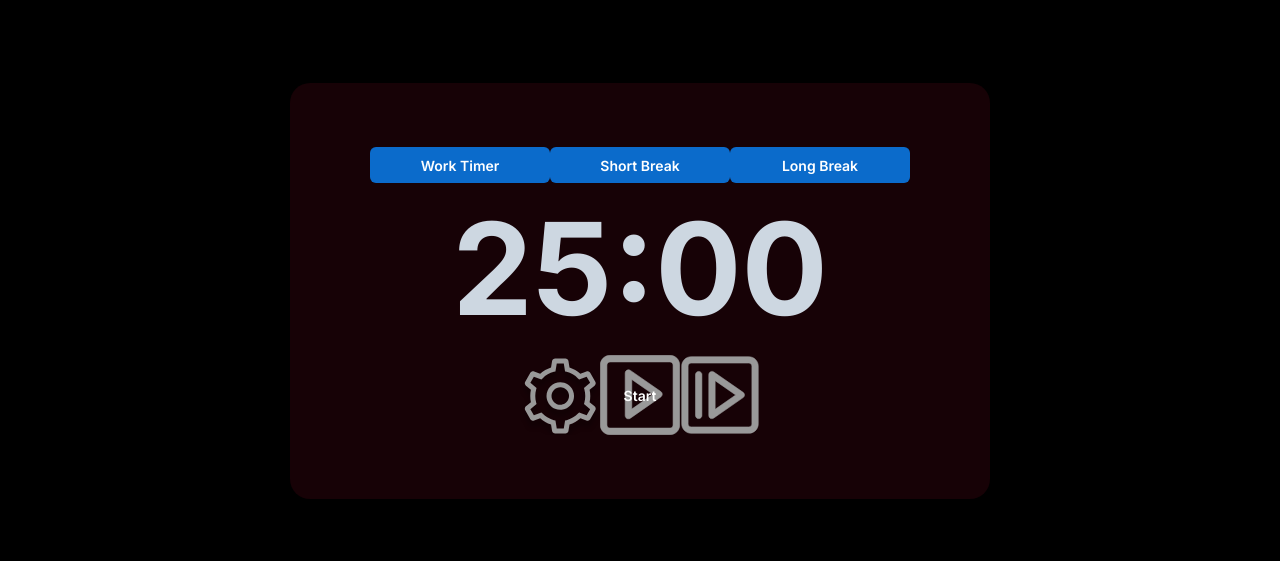
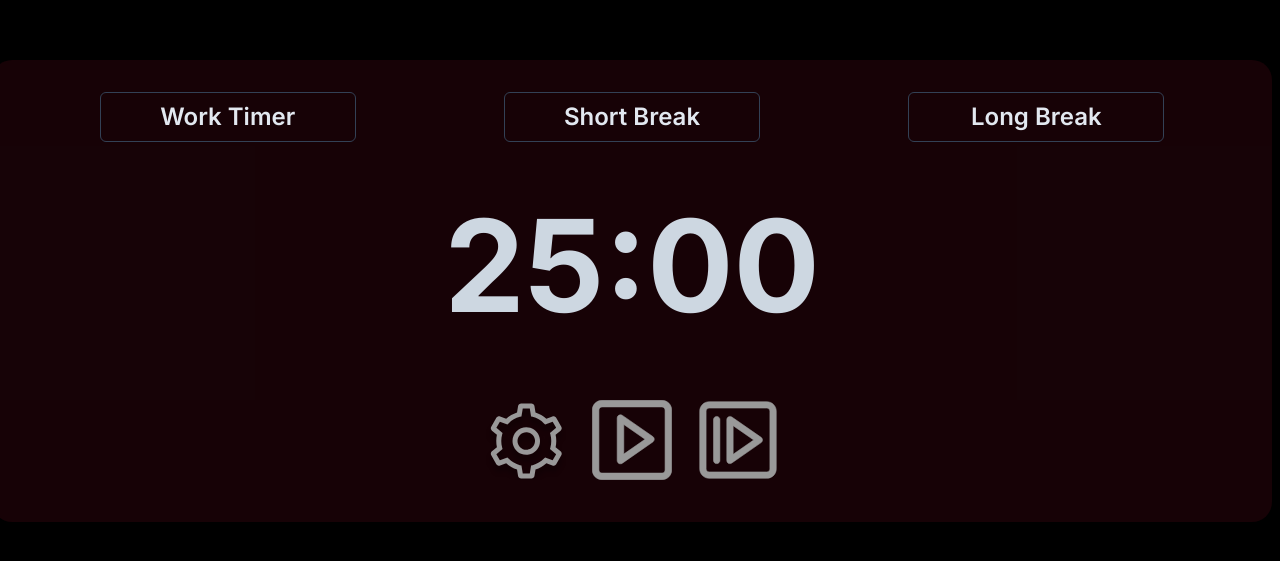
Before and after one commit to John-Ericksen/PomoTimer, a React (Vite) app: page / in a window 1280 px wide. Shown: the part 109-670 px from the top of the page. Built offline with nearby package versions, Linux system fonts and the light colour scheme.

Commit message:
completely integrate joyui

```diff
--- a/src/App.tsx
+++ b/src/App.tsx
@@ -2,10 +2,36 @@ import './App.css'
 import Content from './components/Content/Content';
 import { CssVarsProvider } from '@mui/joy/styles';
 import { CssBaseline } from '@mui/joy';
+import { extendTheme } from "@mui/joy";
+
+const CustomTheme = extendTheme({
+  colorSchemes: {
+    light: {
+      palette: {},
+    },
+    dark: {
+      palette: {
+        primary: {
+          50: "#f8fafc",
+          100: "#f1f5f9",
+          200: "#e2e8f0",
+          300: "#cbd5e1",
+          400: "#94a3b8",
+          500: "#64748b",
+          600: "#475569",
+          700: "#334155",
+          800: "#1e293b",
+          900: "#0f172a",
+
+        },
+      },
+    },
+  },
+});
 
 function App() {
   return (
-    <CssVarsProvider defaultMode='dark'>
+    <CssVarsProvider defaultMode='dark' theme={CustomTheme} >
       <CssBaseline/>
       <Content/>
     </CssVarsProvider>
--- a/src/components/Content/Content.scss
+++ b/src/components/Content/Content.scss
@@ -5,8 +5,8 @@
   padding-left: 10vh;
   padding-right: 10vh;
   border-radius: 20px;
-  max-width: 700px;
-  width: fit-content;
+  width: 50vw;
+  max-width: 1400px;
   height: fit-content;
   min-height: 300px;
   display: flex;
@@ -21,35 +21,38 @@
   padding-left: 10vh;
   padding-right: 10vh;
   border-radius: 20px;
-  max-width: 700px;
+  max-width: 1500px;
+  width: 50vw;
   height: fit-content;
   min-height: 300px;
   display: flex;
   align-items: center;
 }
 
-@media only screen and (max-width: 700px) {
+@media only screen and (max-width: 1300px) {
   .content-work {
     padding-top: 4vh;
     padding-bottom: 4vh;
     padding-left: 5vh;
     padding-right: 5vh;
     border-radius: 20px;
-    width: fit-content;
-    height: fit-content;
+    margin-left: -40px;
+    width: 100vw;
+    height: 100%;
     min-height: 300px;
     display: flex;
     align-items: center;
   }
 
   .content-break {
-    padding-top: 8vh;
-    padding-bottom: 8vh;
-    padding-left: 10vh;
-    padding-right: 10vh;
+    padding-top: 4vh;
+    padding-bottom: 4vh;
+    padding-left: 5vh;
+    padding-right: 5vh;
     border-radius: 20px;
-    max-width: 400px;
-    height: fit-content;
+    margin-left: -40px;
+    width: 100vw;
+    height: 100%;
     min-height: 300px;
     display: flex;
     align-items: center;
--- a/src/components/Settings/Settings.scss
+++ b/src/components/Settings/Settings.scss
@@ -4,17 +4,14 @@
   background-repeat: no-repeat;
   background-position: center center;
   background-size: 80px 80px;
-  padding: 0;
-  font: inherit;
-  cursor: pointer;
-  min-width: 8vh;
+  background-repeat: no-repeat;
+  background-position: center center;
+  background-size: 80px 80px;
   width: 80px;
   height: 80px;
-  transition: none;
   min-width: 80px;
-  transition: none;
   min-width: 80px;
-  border-radius: 15px;
+  outline: inherit;
 }
 
 .settings-form {
--- a/src/components/Timer/Timer.scss
+++ b/src/components/Timer/Timer.scss
@@ -1,37 +1,26 @@
-button {
-  margin: 10px;
-  border-radius: 15px;
-  width: 25vw;
-  max-width: 200px;
-  font-size: 1.6em;
-  height: auto;
+
+.top-row{
+  display: flex;
+  justify-content: space-around;
+  gap: 1vw;
 }
 
-.button-work {
-  background-color: rgba(135, 35, 65, 0.6);
+Button {
+  font-size: 10vw;
 }
-
-.button-break {
-  background-color: rgba(35, 129, 135, 0.6);
-}
-
 .pause-button {
   background-color: transparent;
   background-image: url("../../assets/img/pause.svg");
   background-repeat: no-repeat;
   background-position: center center;
   background-size: 80px 80px;
-  padding: 0;
-  font: inherit;
-  cursor: pointer;
-  min-width: 8vh;
+  background-repeat: no-repeat;
+  background-position: center center;
+  background-size: 80px 80px;
   width: 80px;
   height: 80px;
-  transition: none;
   min-width: 80px;
-  transition: none;
   min-width: 80px;
-  border-radius: 15px;
 }
 
 .play-button {
@@ -40,17 +29,10 @@ button {
   background-repeat: no-repeat;
   background-position: center center;
   background-size: 80px 80px;
-  padding: 0;
-  font: inherit;
-  cursor: pointer;
-  min-width: 8vh;
   width: 80px;
   height: 80px;
-  transition: none;
   min-width: 80px;
-  transition: none;
   min-width: 80px;
-  border-radius: 15px;
 }
 
 p {
@@ -62,9 +44,10 @@ p {
 .timer {
   display: flex;
   flex-direction: column;
-  justify-content: space-around;
+  justify-content: start;
   width: 100%;
   height: 100%;
+  gap: 3vw;
 }
 
 .bottom-row {
@@ -72,14 +55,21 @@ p {
   justify-content: center;
   align-items: center;
   flex-shrink: 0;
-  flex-grow: 1;
+  flex-grow: 0;
   width: 100%;
-  height: fit-content;
+  height: 100px;
+  gap: 2vw;
 }
 
 .top-row {
   display: flex;
   flex-shrink: 0;
+}
+
+.top-row > Button {
+  flex-shrink: .5;
+  width: 20vw;
+  font-size: 1.5em;
 }
 
 .skip {
--- a/src/components/Timer/Timer.tsx
+++ b/src/components/Timer/Timer.tsx
@@ -184,6 +184,10 @@ export default function Timer(props: any) {
     <div className="timer">
       <div className="top-row">
         <Button
+          variant="outlined"
+          sx={{
+            fontSize: "2vw",
+          }}
           className={
             props.currentMode === "work" ? "button-work" : "button-break"
           }
@@ -192,18 +196,26 @@ export default function Timer(props: any) {
           Work Timer
         </Button>
         <Button
+          variant="outlined"
           className={
             props.currentMode === "work" ? "button-work" : "button-break"
           }
           onClick={shortBreak}
+          sx={{
+            fontSize: "2vw",
+          }}
         >
           Short Break
         </Button>
         <Button
+          variant="outlined"
           className={
             props.currentMode === "work" ? "button-work" : "button-break"
           }
           onClick={longBreak}
+          sx={{
+            fontSize: "2vw",
+          }}
         >
           Long Break
         </Button>
@@ -219,15 +231,15 @@ export default function Timer(props: any) {
           setDefaultWorkCycles={props.setDefaultWorkCycles}
         />
         <Button
-          className={
-            isCountingDown ? "pause-button" : "play-button"
-          }
+          className={isCountingDown ? "pause-button" : "play-button"}
           onClick={toggleIsCountingDown}
-          sx={{backgroundColor: "transparent"}}
-        >
-          {isCountingDown ? "Pause" : "Start"}
-        </Button>
-        <Button onClick={nextMode} sx={{backgroundColor: "transparent"}} className="skip"></Button>
+          sx={{ backgroundColor: "transparent" }}
+        ></Button>
+        <Button
+          onClick={nextMode}
+          sx={{ backgroundColor: "transparent" }}
+          className="skip"
+        ></Button>
       </div>
     </div>
   );
```
